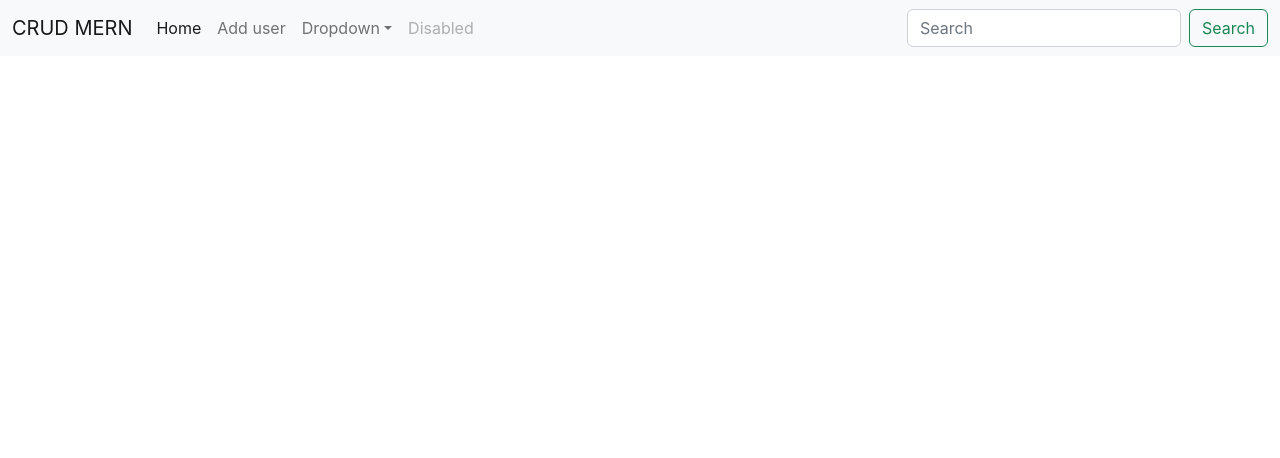
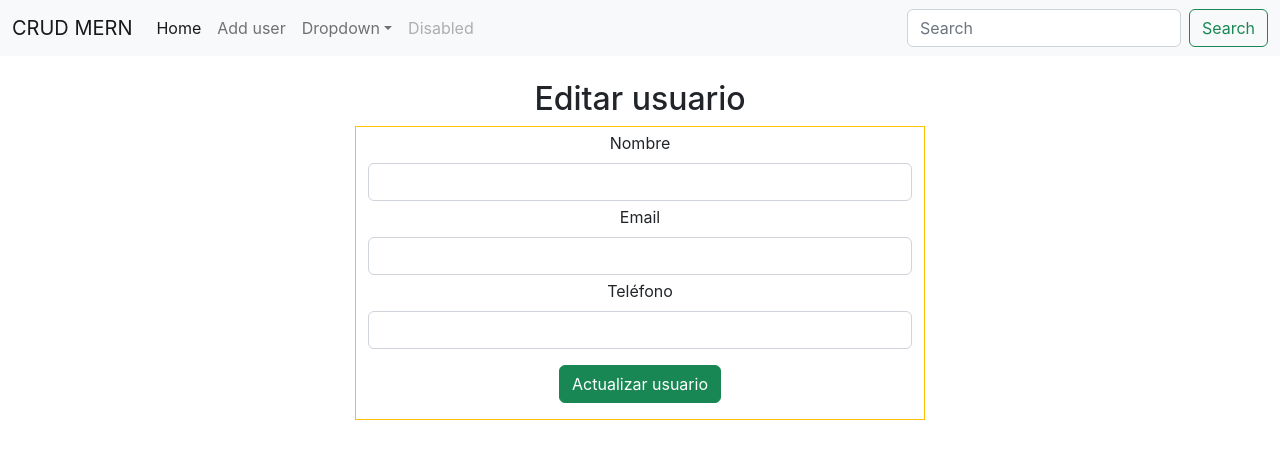
Before and after one commit to Matias-DR/crud_mern_01, a React (Create React App) app in the folder client/: page /user_edit/1 in a window 1280 px wide. Shown: the top 458 px of the page. Built offline with nearby package versions, Linux system fonts and the light colour scheme; no server answers.

Commit message:
Add - user edit function

```diff
--- a/client/src/App.js
+++ b/client/src/App.js
@@ -29,7 +29,7 @@ function App() {
                                 <ul className="dropdown-menu">
                                     <li><a className="dropdown-item" href="/user_edit">Edit user</a></li>
                                     <li><a className="dropdown-item" href="#">Another action</a></li>
-                                    <li><hr className="dropdown-divider"/></li>
+                                    <li><hr className="dropdown-divider" /></li>
                                     <li><a className="dropdown-item" href="#">Something else here</a></li>
                                 </ul>
                             </li>
@@ -38,8 +38,8 @@ function App() {
                             </li>
                         </ul>
                         <form className="d-flex" role="search">
-                            <input className="form-control me-2" type="search" placeholder="Search" aria-label="Search"/>
-                                <button className="btn btn-outline-success" type="submit">Search</button>
+                            <input className="form-control me-2" type="search" placeholder="Search" aria-label="Search" />
+                            <button className="btn btn-outline-success" type="submit">Search</button>
                         </form>
                     </div>
                 </div>
@@ -48,7 +48,7 @@ function App() {
                 <Routes>
                     <Route path='/' element={<Users />}></Route>
                     <Route path='/add_user' element={<AddUser />}></Route>
-                    <Route path='/user_edit' element={<UserEdit />}></Route>
+                    <Route path='/user_edit/:id' element={<UserEdit />}></Route>
                 </Routes>
             </BrowserRouter>
         </div>
--- a/client/src/user.js
+++ b/client/src/user.js
@@ -1,3 +1,5 @@
+import { Link } from 'react-router-dom';
+
 function User({ data }) {
     return (
         <div className="container text-center mt-3 mb-3 ">
@@ -12,10 +14,12 @@ function User({ data }) {
                     {data.phone}
                 </div>
                 <div className="col">
-                    <button type="button" className="btn btn-sm btn-warning">Editar</button>
+                    <Link to={`/user_edit/${data.id}`}>
+                        <button type="button" className="btn btn-sm btn-warning">Editar</button>
+                    </Link>
                 </div>
                 <div className="col">
-                    <button type="button" class="btn btn-sm btn-outline-danger">Eliminar</button>
+                    <button type="button" className="btn btn-sm btn-outline-danger">Eliminar</button>
                 </div>
             </div>
         </div>
--- a/client/src/user_edit.js
+++ b/client/src/user_edit.js
@@ -1,9 +1,63 @@
+import { useState, useEffect } from 'react';
+import { useParams } from 'react-router'
+import axios from 'axios';
+
 function UserEdit() {
+    const params = useParams()
+    // Hooks - Data binding
+    const [name, set_name] = useState([])
+    const [email, set_email] = useState([])
+    const [phone, set_phone] = useState([])
+
+    useEffect(() => {
+        // En este caso, se indica como segundo parámetro el criterio por el que realizar la búsqueda del usuario.
+        // Podría utilizarse el método get indicando como ruta '`/api/user/get_user/${params.id}`'.
+        // Como la conexión por el momento es solo HTTP, no es necesario tener consideraciones respecto a la seguridad, por eso, resulta indiferente la utilización de ambos métodos
+        axios.post('/api/user/get_user', { id: params.id }).then(res => {
+            set_name(res.data.name)
+            set_email(res.data.email)
+            set_phone(res.data.phone)
+        }).catch(
+            err => {
+                console.log('Petición fallida', err)
+            })
+    }, [params.id])
+
+    function edit_user() {
+        var user = {
+            name: name,
+            email: email,
+            phone: phone,
+            id: params.id
+        }
+        axios.post('/api/user/edit_user', user).then(
+            res => { alert(res.data) }).then(err => {
+                if (err) console.log(err)
+            })
+    }
+
     return (
-        <div>
-            <h2>
-                EDITAR USUARIO
-            </h2>
+        <div className="container text-center">
+            <div className="row">
+                <h2 className="mt-4">Editar usuario</h2>
+            </div>
+            <div className="row">
+                <div className="col-sm-6 offset-3 border border-warning">
+                    <div className="mt-1">
+                        <label htmlFor="name" className="form-label">Nombre</label>
+                        <input type="text" className="form-control" value={name} onChange={(e) => { set_name(e.target.value) }}></input>
+                    </div>
+                    <div className="mt-1">
+                        <label htmlFor="email" className="form-label">Email</label>
+                        <input type="email" className="form-control" value={email} onChange={(e) => { set_email(e.target.value) }}></input>
+                    </div>
+                    <div className="mt-1">
+                        <label htmlFor="phone" className="form-label">Teléfono</label>
+                        <input type="tel" className="form-control" value={phone} onChange={(e) => { set_phone(e.target.value) }}></input>
+                    </div>
+                    <button onClick={edit_user} className="mt-3 mb-3 btn btn-success">Actualizar usuario</button>
+                </div>
+            </div>
         </div>
     )
 }
```
Also changed, not shown: client/src/add_user.js (+8 -9 lines), client/src/users.js (+5 -4 lines), 1 other file (tests, documents, lock files or other folders).
